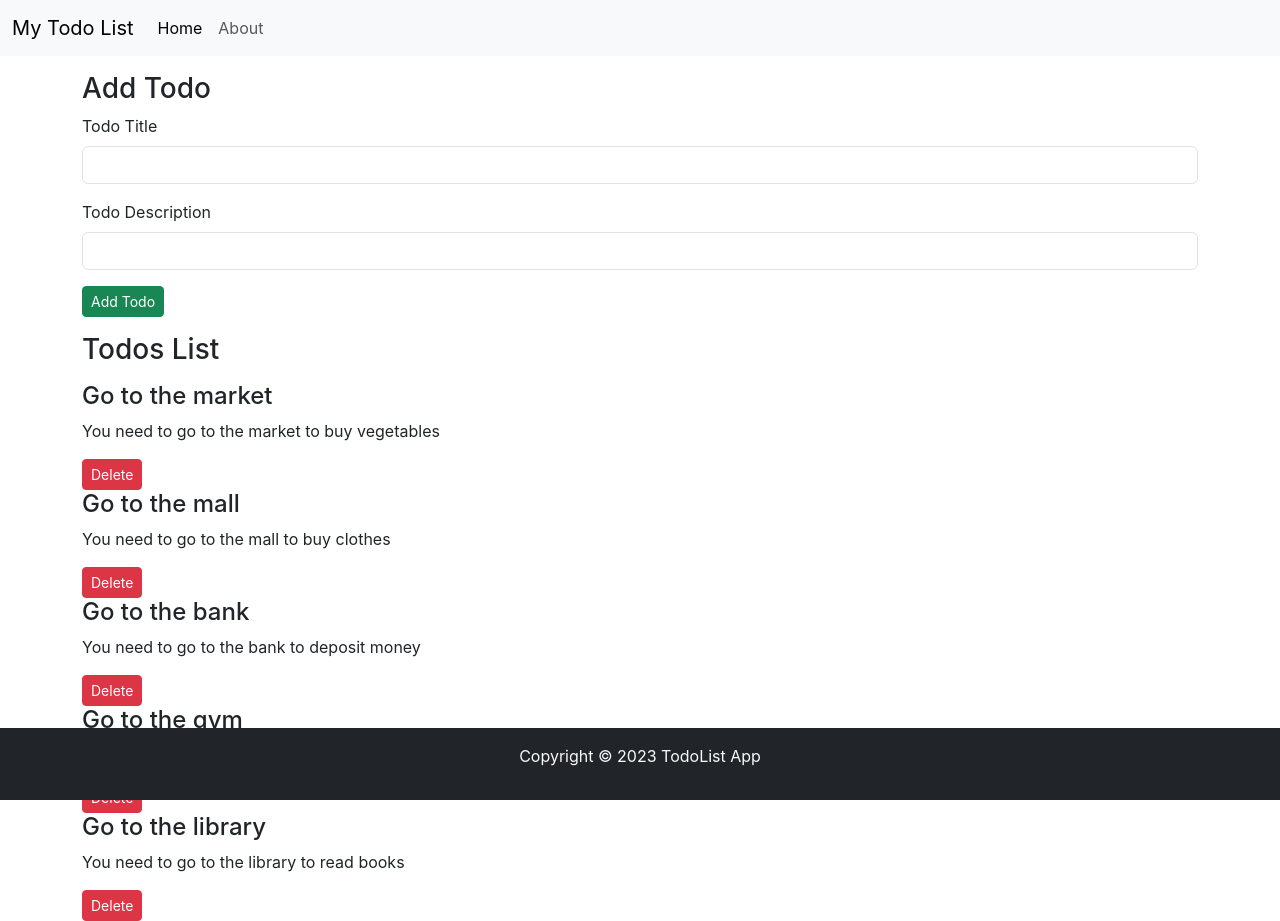
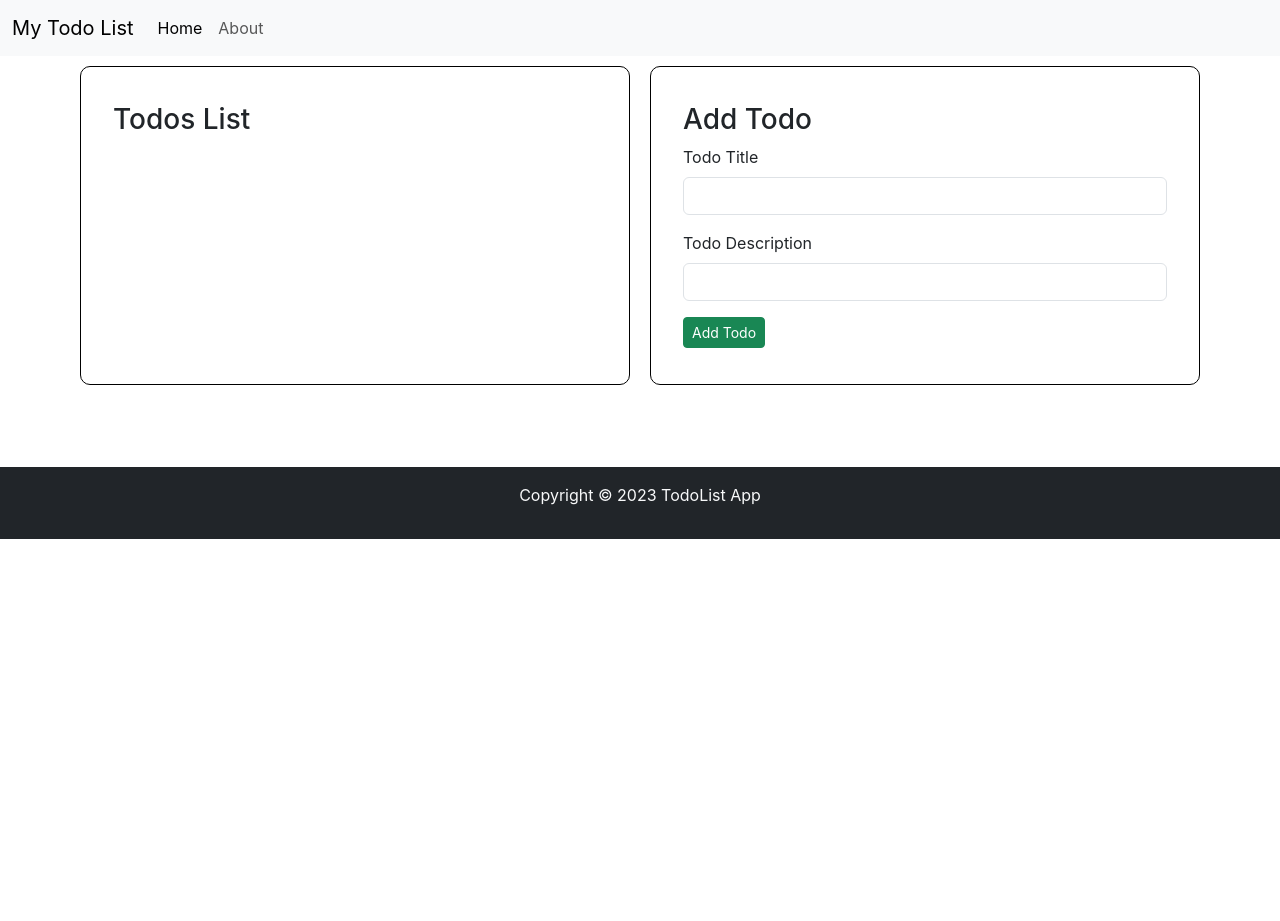
Before and after one commit to sthaaayush/To-Do-List, a React (Create React App) app: page / in a window 1280 px wide. After the commit the page ends 800 px from the top, so only its background shows below. Built offline with nearby package versions, Linux system fonts and the light colour scheme.

Commit message:
AddTodo: implemented localstorage to store/delete the task

```diff
--- a/src/App.css
+++ b/src/App.css
@@ -36,3 +36,10 @@
     transform: rotate(360deg);
   }
 }
+
+.col{
+  border: 1px solid black;
+  padding: 20px;
+  margin: 10px;
+  border-radius: 10px;
+}
--- a/src/App.js
+++ b/src/App.js
@@ -2,13 +2,21 @@ import './App.css';
 import Header from './MyComponents/Header';
 import Todos from './MyComponents/Todos';
 import Footer from './MyComponents/Footer';
-import {useState } from 'react';
-import {AddTodo} from './MyComponents/AddTodo';
+import { useState, useEffect } from 'react';
+import { AddTodo } from './MyComponents/AddTodo';
 
 function App() {
 
+  // Initialize todos from localStorage or set to an empty array
+  let initTodos;
+  if(localStorage.getItem('todos') === null) {
+    initTodos = [];
+  } else{
+    initTodos = JSON.parse(localStorage.getItem('todos'));
+  }
+
   // Function to handle deletion of a todo item
-  const onDelete = (todo) =>{
+  const onDelete = (todo) => {
     // /* Deleting this way in react does not work
     // let index = todos.indexOf(todo);
     // todos.splice(index, 1); */
@@ -23,52 +31,41 @@ function App() {
 
   // Function to add a new todo item
   const addTodo = (title, desc) => {
-    console.log("Adding a new todo " + title + " " + desc);
-    const sno = todos.length + 1;
+    let sno = 0;
+    todos.length === 0 ? sno = 0 : sno = todos.length + 1;
     const myTodo = {
       sno: sno,
       title: title,
       desc: desc
     }
-    setTodos([todos, myTodo]);
+    setTodos([...todos, myTodo]);
+    alert("Task " + sno + " has been added");
   };
 
   // Initial state for todos
-    const [todos, setTodos] = useState([
-    {
-      sno: 1,
-      title: "Go to the market",
-      desc: "You need to go to the market to buy vegetables"
-    },
-    {
-      sno: 2,
-      title: "Go to the mall",
-      desc: "You need to go to the mall to buy clothes"
-    },
-    {
-      sno: 3,
-      title: "Go to the bank",
-      desc: "You need to go to the bank to deposit money"
-    },
-    {
-      sno: 4,
-      title: "Go to the gym",
-      desc: "You need to go to the gym to exercise"
-    },
-    {
-      sno: 5,
-      title: "Go to the library",
-      desc: "You need to go to the library to read books"
-    }
-  ]);
+  const [todos, setTodos] = useState(initTodos);
+  useEffect(() => {
+    localStorage.setItem("todos", JSON.stringify(todos));
+  }, [todos]);
 
   // Render the main application
   return (
     <>
-      <Header title='My Todo List' searchBar={false}/>
-      <AddTodo addTodo={addTodo}/>
-      <Todos todos={todos} onDelete={onDelete}/>
-      <Footer/>
+      <Header title='My Todo List' searchBar={false} />
+
+      <div className="container">
+      <div className="row">
+        <div className="col">
+          <Todos todos={todos} onDelete={onDelete} />
+        </div>
+
+        <div className="col">
+          <AddTodo addTodo={addTodo} />
+        </div>
+      </div>
+    </div>
+
+      <Footer />
     </>
   );
 }
--- a/src/MyComponents/AddTodo.js
+++ b/src/MyComponents/AddTodo.js
@@ -10,6 +10,8 @@ export const AddTodo = ({ addTodo }) => {
             alert("Title or Description cannot be blank");
         }
         addTodo(title, desc);
+        setDesc("");
+        setTitle("");
     };
     return (
         <div className="container my-3">
--- a/src/MyComponents/Footer.js
+++ b/src/MyComponents/Footer.js
@@ -1,10 +1,15 @@
 import React from "react";
 
 export default function Footer() {
-  let footerStyle = { position: "fixed", bottom: 0, width: "100%" }
+  let footerStyle = {
+    position: "relative",
+    top: "5vh",
+    width: "100%",
+    marginTop: "2em"
+  }
   return (
-      <footer className="bg-dark text-light py-3 text-center" style={footerStyle}>
-        <p> Copyright &copy; 2023 TodoList App</p>
-      </footer>
+    <footer className="bg-dark text-light py-3 text-center " style={footerStyle}>
+      <p> Copyright &copy; 2023 TodoList App</p>
+    </footer>
   );
 }
--- a/src/MyComponents/Todos.js
+++ b/src/MyComponents/Todos.js
@@ -8,8 +8,13 @@ export default function Todos( { todos, onDelete }) {
       <h3  className="my-3" >Todos List</h3>
       {/* Using map to iterate over todos and render Todoitem for each todo */}
       { todos.map((todo) => {
-        return <Todoitem todo = {todo} key={todo.sno} OnDelete={onDelete}/>;
+        return (
+          <>
+            <Todoitem todo={todo} key={todo.sno} OnDelete={onDelete} />
+            <hr />
+          </>
+        );
       })}
     </div>
-  )
+  );
 }
```
